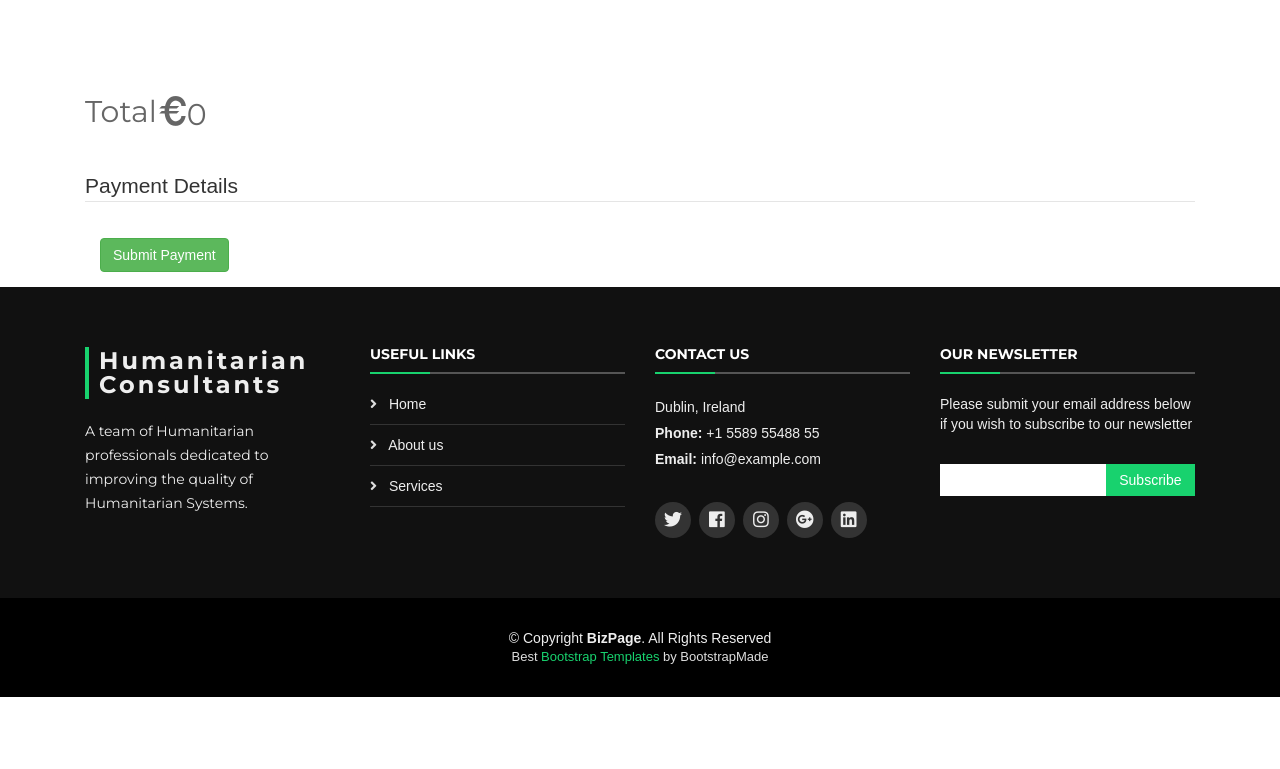
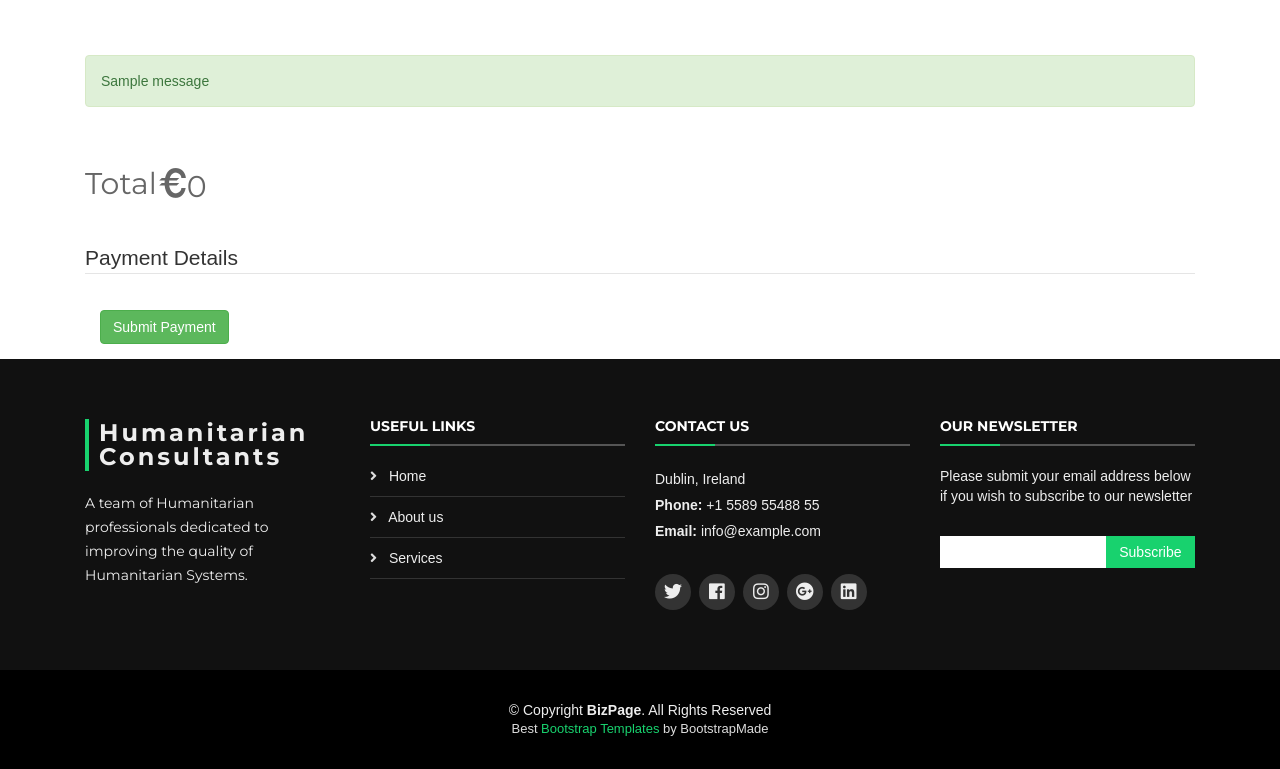
Before and after one commit to Jagger81/h-consultants, a Django app: template checkout/templates/checkout.html in a window 1280 px wide. Shown: the part 95-864 px from the top of the page. Before the commit the page ends 792 px from the top, so only its background shows below. Run offline with Django 3.2, Linux system fonts and the light colour scheme; the template is opened without the code that fills it: most values are stand-ins (such as "Sample title", 1, 10 or a date in 2020); one stand-in notice (Sample message) is shown; some libraries are stand-ins or nearby versions.

Commit message:
STRIPE payment message added to top of Checkout page

```diff
--- a/checkout/templates/checkout.html
+++ b/checkout/templates/checkout.html
@@ -14,6 +14,15 @@
 
 {% block content %}
 <div class ="container">
+    {% if messages %}
+        <div class="alert alert-success">
+            <div class="messages">
+                {% for message in messages %}
+                    {{ message }}
+                {% endfor %}
+            </div>
+        </div>
+    {% endif %}
     <div class="row">
     {% for item in cart_items %}
 
--- a/hconsultants/settings.py
+++ b/hconsultants/settings.py
@@ -8,7 +8,7 @@ https://docs.djangoproject.com/en/1.11/ref/settings/
 """
 
 import os
-#import env
+import env
 import dj_database_url
 
 # Build paths inside the project like this: os.path.join(BASE_DIR, ...)
```
